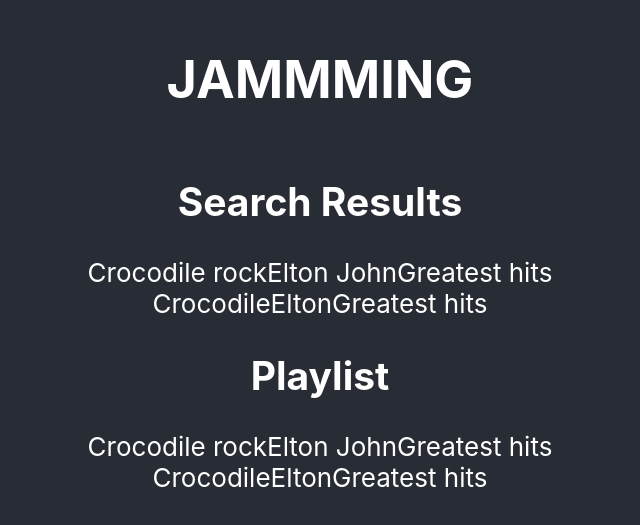
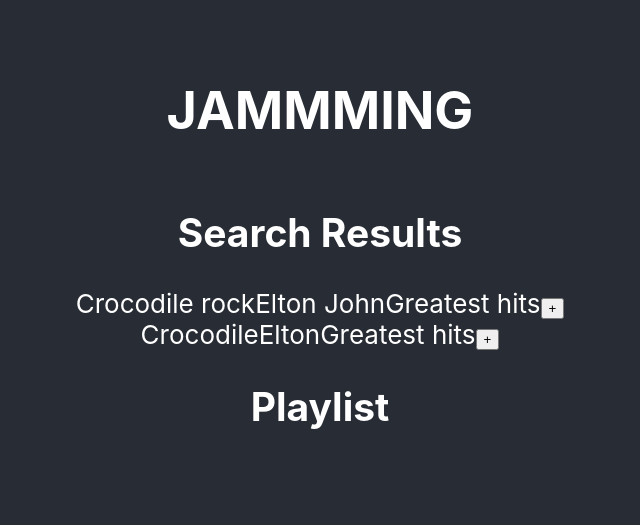
Before and after one commit to GemmaLP/jammming, a React (Create React App) app: page / in a window 1280 px wide. Shown: the part 147-672 px from the top of the page, without its empty margins (320-960 px from the left). Built offline with nearby package versions, Linux system fonts and the light colour scheme.

Commit message:
Implemented add and remove tracks from playlist

```diff
--- a/src/components/App/App.js
+++ b/src/components/App/App.js
@@ -17,17 +17,19 @@
       }
   ]);
   const [playlistName, setPlaylistName] = useState("Playlist name");
-  const [playlistTracks, setPlaylistTracks] = useState([    {id:1,
-    artist: "Elton John",
-    title: "Crocodile rock",
-    album: "Greatest hits"
-    },
-    {id:2,
-      artist: "Elton",
-      title: "Crocodile",
-      album: "Greatest hits"
-      }]);
+  const [playlistTracks, setPlaylistTracks] = useState([]);
 
+  function addTrack (newTrack) {
+    if (!playlistTracks.some((track) => newTrack.id === track.id)) {
+      setPlaylistTracks((prevTracks) => [...prevTracks, newTrack]);
+      }
+    }
+
+  function removeTrack (oldTrack) {
+    setPlaylistTracks((prevTracks) => {
+      return prevTracks.filter((track) => track.id !== oldTrack.id)
+    })
+  }
 
   return (
     <div className="App">
@@ -35,10 +37,12 @@
         <h1>JAMMMING</h1>
         <SearchResults
           searchResults = {searchResults}
+          addTrack ={addTrack}
         />
         <Playlist
           playlistName={playlistName}
           playlistTracks={playlistTracks}
+          removeTrack={removeTrack}
         />
       </header>
     </div>
--- a/src/components/Playlist/Playlist.js
+++ b/src/components/Playlist/Playlist.js
@@ -4,7 +4,10 @@
   return (
     <div>
       <h2>Playlist</h2>
-      <Tracklist tracks={props.playlistTracks} />
+      <Tracklist
+        tracks={props.playlistTracks}
+        removeTrack={props.removeTrack}
+      />
     </div>
   )
 }
--- a/src/components/SearchResults/SearchResults.js
+++ b/src/components/SearchResults/SearchResults.js
@@ -4,7 +4,10 @@
   return (
     <div>
       <h2>Search Results</h2>
-      <Tracklist tracks={props.searchResults}/>
+      <Tracklist
+        tracks={props.searchResults}
+        addTrack={props.addTrack}
+      />
     </div>
   )
 }
--- a/src/components/Track/Track.js
+++ b/src/components/Track/Track.js
@@ -7,6 +7,9 @@
     {props.track.title}
     {props.track.artist}
     {props.track.album}
+    <button className="addTrack"  onClick={() => props.addTrack ?
+         props.addTrack(props.track) : props.removeTrack(props.track)}>
+        {props.addTrack ? '+': '-'}</button>
     </div>
   )
 }
--- a/src/components/Tracklist/Tracklist.js
+++ b/src/components/Tracklist/Tracklist.js
@@ -8,6 +8,8 @@
           <Track
           key={track.id}
           track={track}
+          addTrack={props.addTrack}
+          removeTrack={props.removeTrack}
           />
         )
       })}
```
